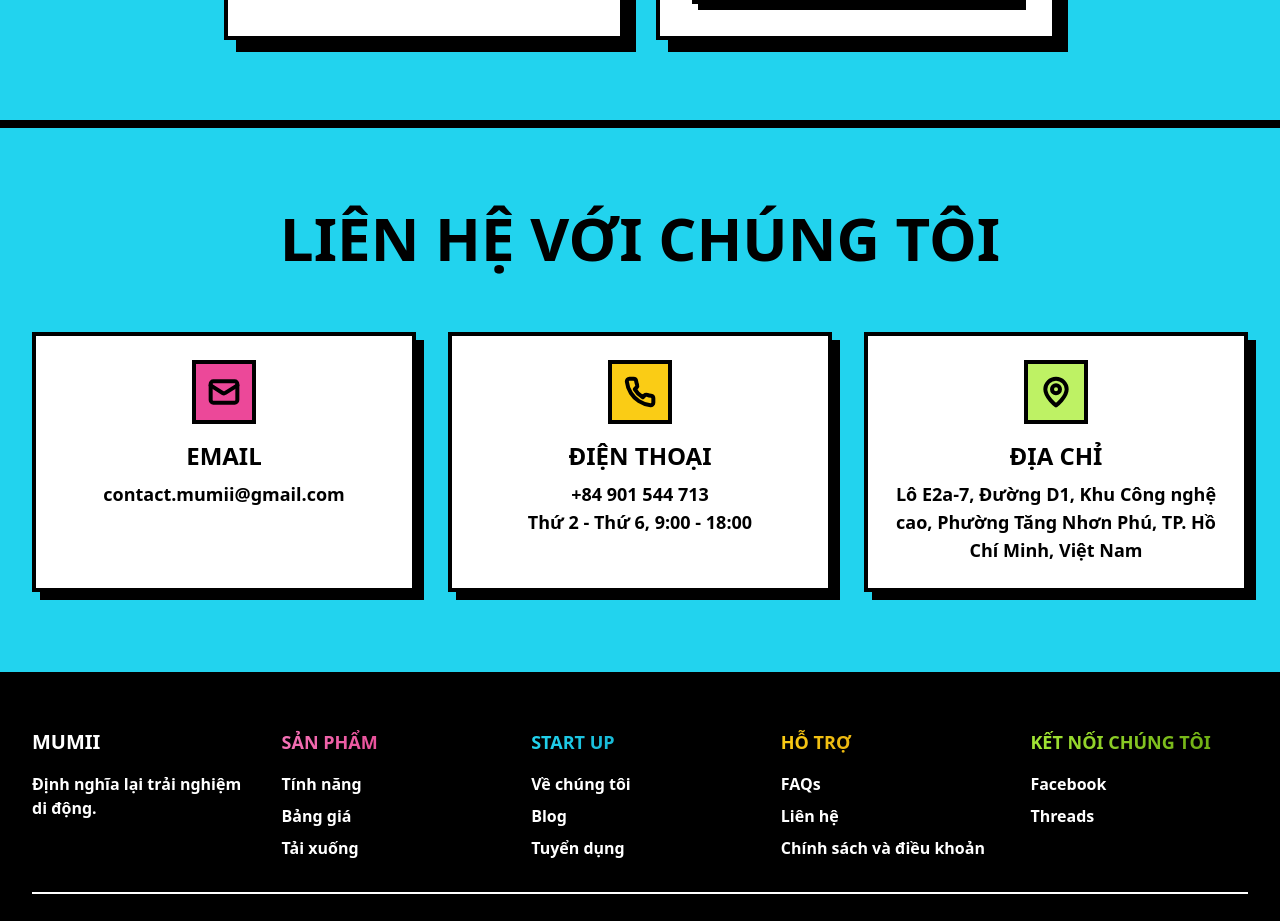
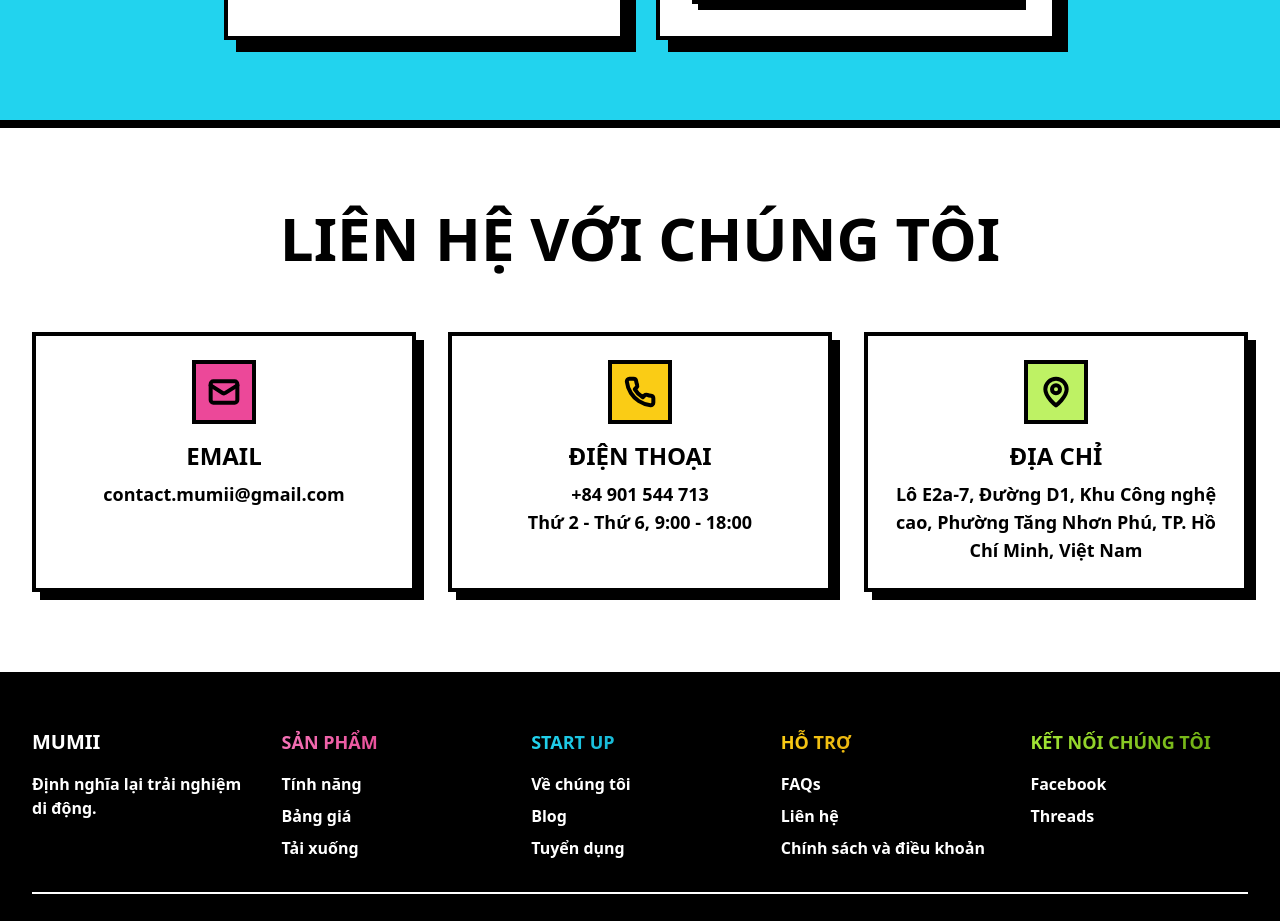
Before and after one commit to thanglh-hub/mumii-landing-page, a React (Vite) app: page /careers in a window 1280 px wide. Shown: the part 3140-4061 px from the top of the page. Built offline with nearby package versions, Linux system fonts and the light colour scheme.

Commit message:
Fix: Careers

```diff
--- a/src/components/Careers.tsx
+++ b/src/components/Careers.tsx
@@ -359,7 +359,7 @@
       </section>
 
       {/* Contact Info */}
-      <section className="bg-cyan-400 border-y-4 border-black py-20">
+      <section className="bg-white border-y-4 border-black py-20">
         <div className="max-w-7xl mx-auto px-4 sm:px-6 lg:px-8">
           <h2 className="text-5xl sm:text-6xl font-black text-center mb-16">
             LIÊN HỆ VỚI CHÚNG TÔI
```
